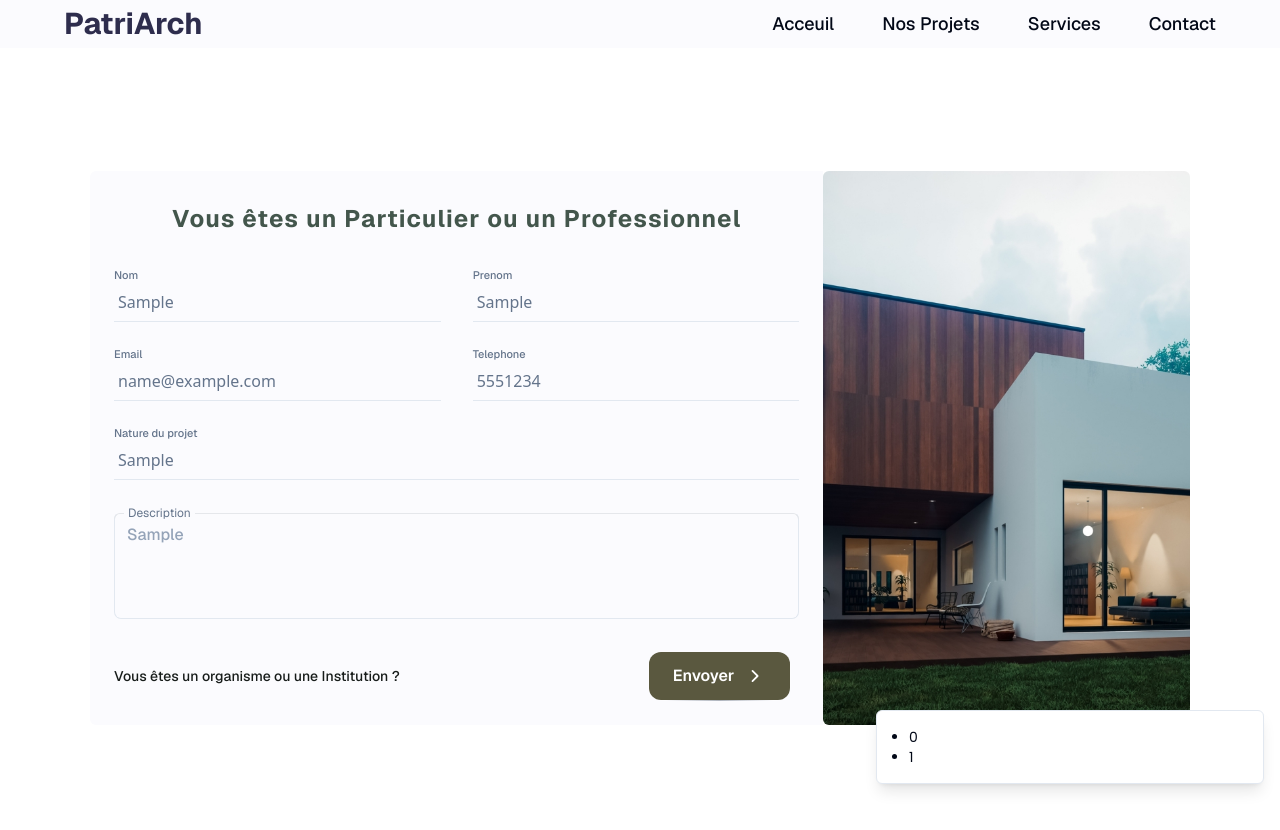
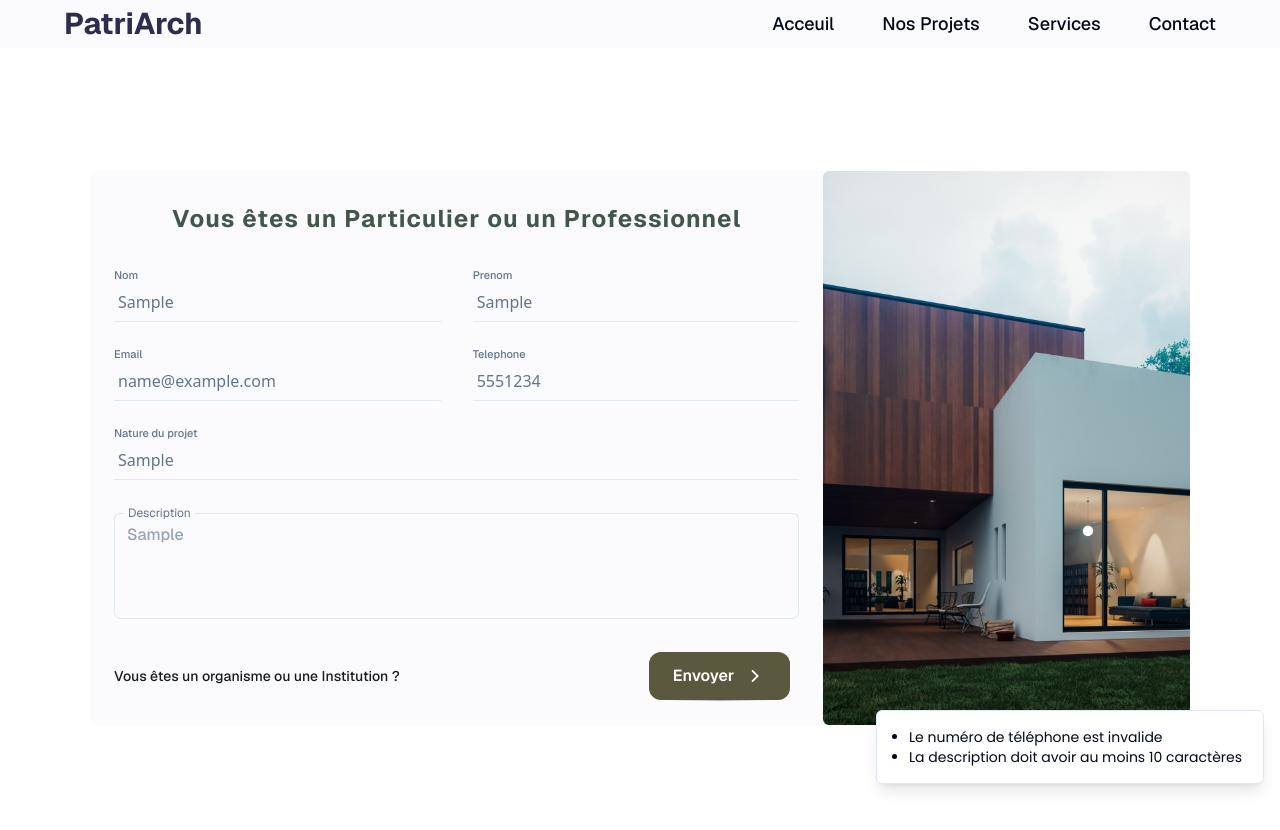
Before and after one commit to Zakariaaben/frontend-patriarch, a Next.js app: page /contact in a window 1280 px wide. Both pictures are taken after typing "Sample", "Sample", "name@example.com", "5551234", "Sample", "Sample" into the empty fields and a click on the button "Envoyer". Shown: the top 830 px of the page. Built offline with nearby package versions, Linux system fonts and the light colour scheme.

Commit message:
fix contact form

```diff
--- a/components/User Components/FormEntreprise.tsx
+++ b/components/User Components/FormEntreprise.tsx
@@ -61,7 +61,7 @@ const FormEntreprise = ({
           >
             {errormessages.map((errorMessage, index) => {
               return (
-                <li key={index} className="text-nowrap">
+                <li key={index} className="">
                   {errorMessage}
                 </li>
               );
--- a/components/User Components/FormParticulier.tsx
+++ b/components/User Components/FormParticulier.tsx
@@ -57,9 +57,9 @@ const FormParticulier = ({
               poppins.className
             }
           >
-            {errormessages.map((key, errorMessage) => {
+            {errormessages.map((errorMessage, index) => {
               return (
-                <li key={key} className="text-nowrap">
+                <li key={index} className="">
                   {errorMessage}
                 </li>
               );
```
